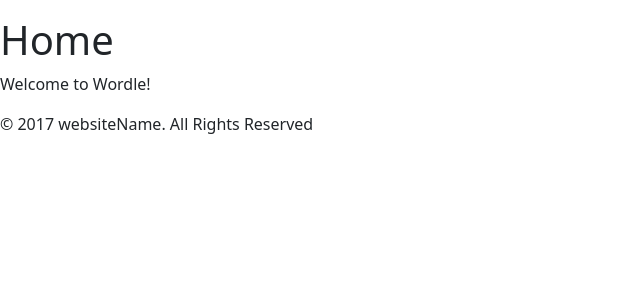
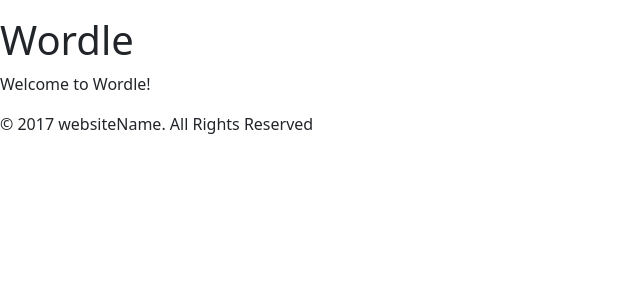
Before and after one commit to AC2024SDD/T2-Project-0, a Flask app: page / in a window 1280 px wide. Shown: the part 72-372 px from the top of the page, without its empty margins (0-640 px from the left). Run offline with Flask 3, Linux system fonts and the light colour scheme.

Commit message:
Changed heading on homepage

```diff
--- a/templates/home.html
+++ b/templates/home.html
@@ -2,6 +2,6 @@
 
 {% block body %}
   <!-- Home HTML Goes Here -->
-  <h1>Home</h1>
+  <h1>Wordle</h1>
   <p>Welcome to Wordle!</p>
 {% endblock %}
```
